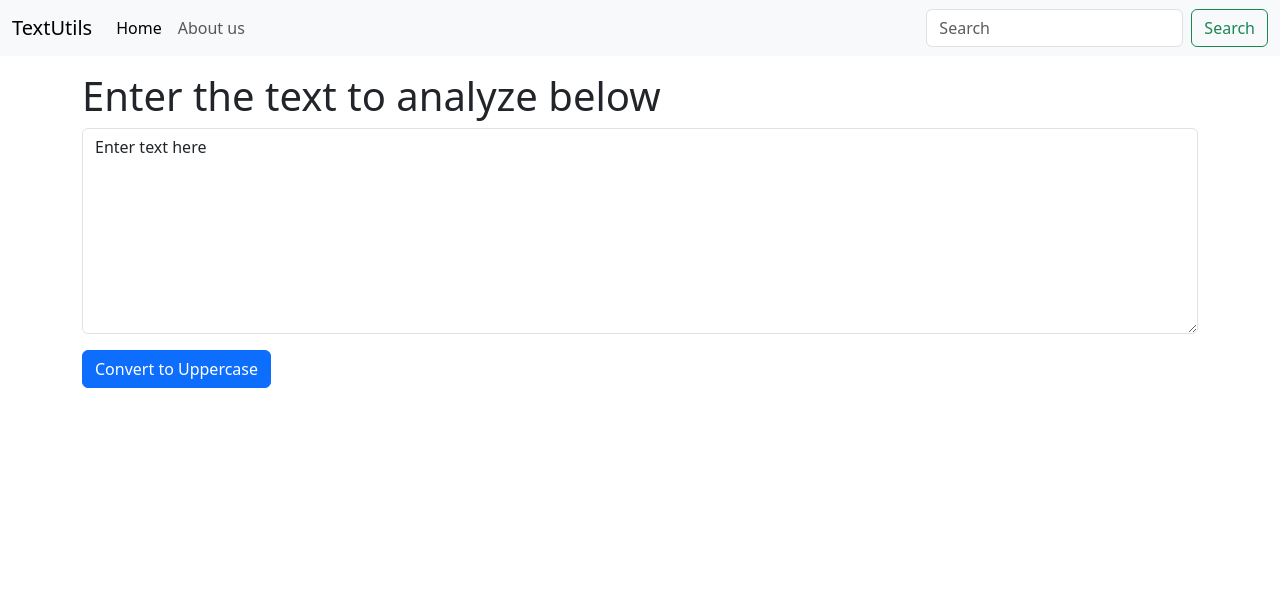
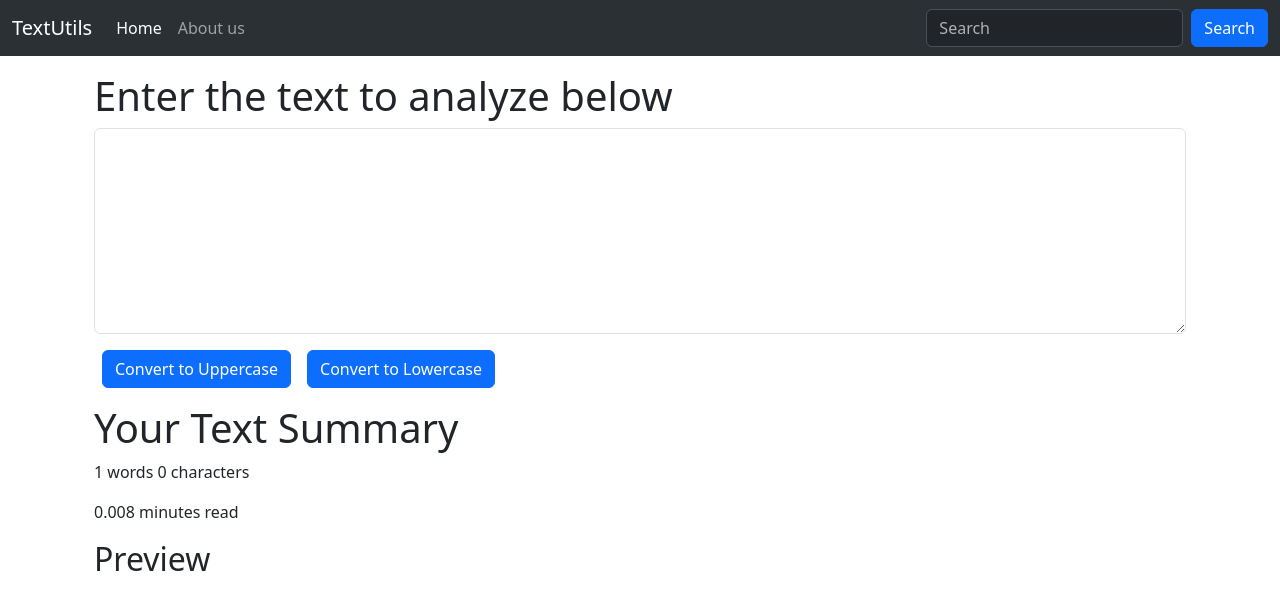
Before and after one commit to 12392/text-utils, a React (Create React App) app: page / in a window 1280 px wide. Shown: the top 610 px of the page. Built offline with nearby package versions, Linux system fonts and the light colour scheme.

Commit message:
Add more logic to textUtils

```diff
--- a/src/components/Navbar.js
+++ b/src/components/Navbar.js
@@ -4,8 +4,10 @@
 export default function Navbar(props) {
   return (
     <div>
-      {" "}
-      <nav className="navbar navbar-expand-lg bg-body-tertiary">
+      <nav
+        className="navbar navbar-expand-lg  bg-body-tertiary"
+        data-bs-theme="dark"
+      >
         <div className="container-fluid">
           <a className="navbar-brand" href="/">
             {props.title}
@@ -41,7 +43,7 @@
                 placeholder="Search"
                 aria-label="Search"
               />
-              <button className="btn btn-outline-success" type="submit">
+              <button className="btn btn-primary" type="submit">
                 Search
               </button>
             </form>
--- a/src/components/TextForm.js
+++ b/src/components/TextForm.js
@@ -1,7 +1,7 @@
 import React, { useState } from "react";
 
 export default function TextForm(props) {
-  const [text, setText] = useState("Enter text here");
+  const [text, setText] = useState("");
   //   text = "New text"; --> worng way
   //   setText("new text"); --> right way
 
@@ -10,14 +10,20 @@
     setText(newText);
   };
 
+  const handleLowClick = () => {
+    let newText = text.toLowerCase();
+    setText(newText);
+  };
+
   const handleOnChange = (e) => {
     setText(e.target.value);
   };
 
   return (
-    <div>
+    <>
+      <div className="container">
+        <h1>{props.heading}</h1>
         <div className="mb-3">
-        <h1>{props.heading}</h1>
           <textarea
             className="form-control"
             value={text}
@@ -26,9 +32,23 @@
             rows="8"
           ></textarea>
         </div>
-      <button className="btn btn-primary" onClick={handleUpClick}>
+        <button className="btn btn-primary mx-2" onClick={handleUpClick}>
           Convert to Uppercase
         </button>
+        <button className="btn btn-primary mx-2" onClick={handleLowClick}>
+          Convert to Lowercase
+        </button>
       </div>
+
+      <div className="container my-3">
+        <h1>Your Text Summary</h1>
+        <p>
+          {text.split(" ").length} words {text.length} characters
+        </p>
+        <p>{0.008 * text.split(" ").length} minutes read</p>
+        <h2>Preview</h2>
+        <p>{text}</p>
+      </div>
+    </>
   );
 }
```
Lines whose indentation alone changed are shown as unchanged.
